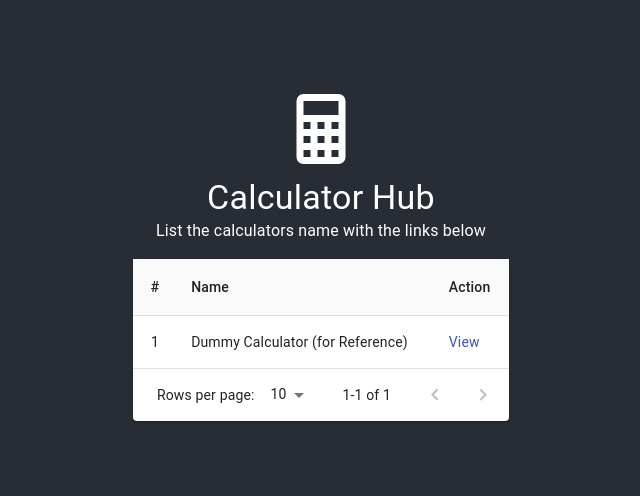
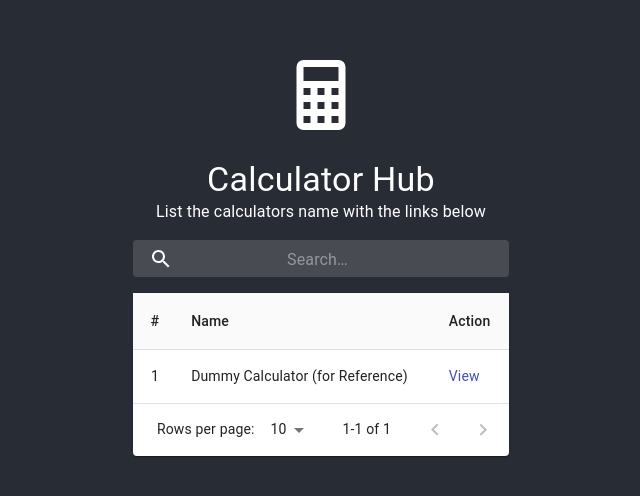
Before and after one commit to manojselvin/Calculators, a React (Create React App) app: page / in a window 1280 px wide. Shown: the part 146-642 px from the top of the page, without its empty margins (319-959 px from the left). Built offline with nearby package versions, Linux system fonts and the light colour scheme.

Commit message:
#4 Search functionality added

```diff
--- a/src/pages/Calculators.jsx
+++ b/src/pages/Calculators.jsx
@@ -1,8 +1,6 @@
 import React, { Component } from 'react';
 import { Box, Link, Typography } from '@material-ui/core';
-import { EnhancedTable } from '../components';
-import { Icon, InlineIcon } from '@iconify/react';
-import calculatorIcon from '@iconify/icons-mdi/calculator';
+import { EnhancedTable, SearchBox } from '../components';
 import logo from '../logo.svg';
 
 export default class Calculators extends Component {
@@ -41,19 +39,45 @@ export default class Calculators extends Component {
                 action: <Link className="action-link" href={"#"} target="_blank">View</Link>,
                 ordering: 1
             },
-        ]
+        ],
+
+        searchTerm: '',
+        filteredResults: []
     }
+
+    handleSearchInput = (value) => {
+        console.log("Change callback", value);
+        this.setState({ searchTerm: value }, () => {
+            this.filterBy('search');
+        });
+    }
+
+    filterBy(action) {
+        switch (action) {
+            case 'search':
+                this.setState({ filteredResults: this.state.rows?.filter(row => row.name?.toLowerCase()?.includes(this.state.searchTerm?.toLowerCase())) });
+                break;
+
+            default:
+                console.log("Invalid Action!");
+        }
+    }
+
+
 
     render() {
         return (
             <div>
+
                 <img src={logo} width="84" height="84" />
-                <Box id="header-section" mb={2}>
+                <Box id="header-section" my={2}>
                     <Typography variant="h4">Calculator Hub</Typography>
                     <Typography variant="body1">List the calculators name with the links below</Typography>
                 </Box>
-
-                <EnhancedTable rows={this.state.rows} columns={this.state.columns} />
+                <Box id="search-section" my={2}>
+                    <SearchBox value={this.state.searchTerm} change={this.handleSearchInput} />
+                </Box>
+                <EnhancedTable rows={(this.state.searchTerm ? this.state.filteredResults : this.state.rows) || []} columns={this.state.columns} />
             </div>
         )
     }
```
